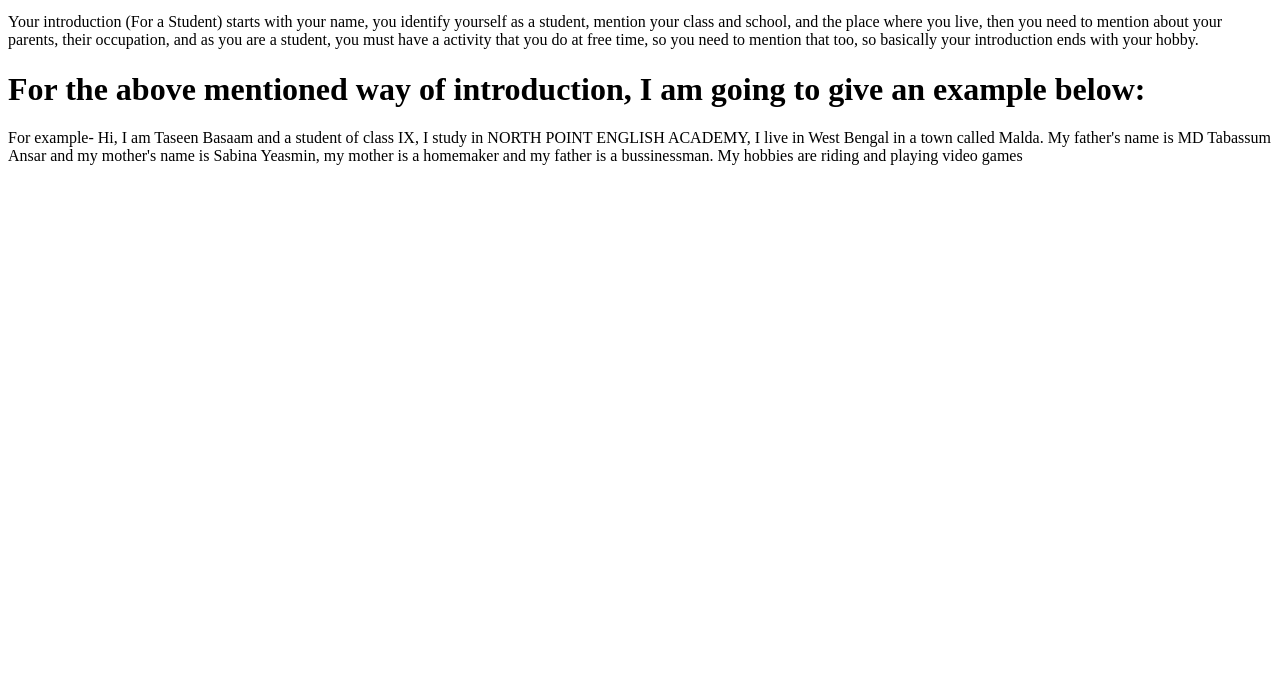
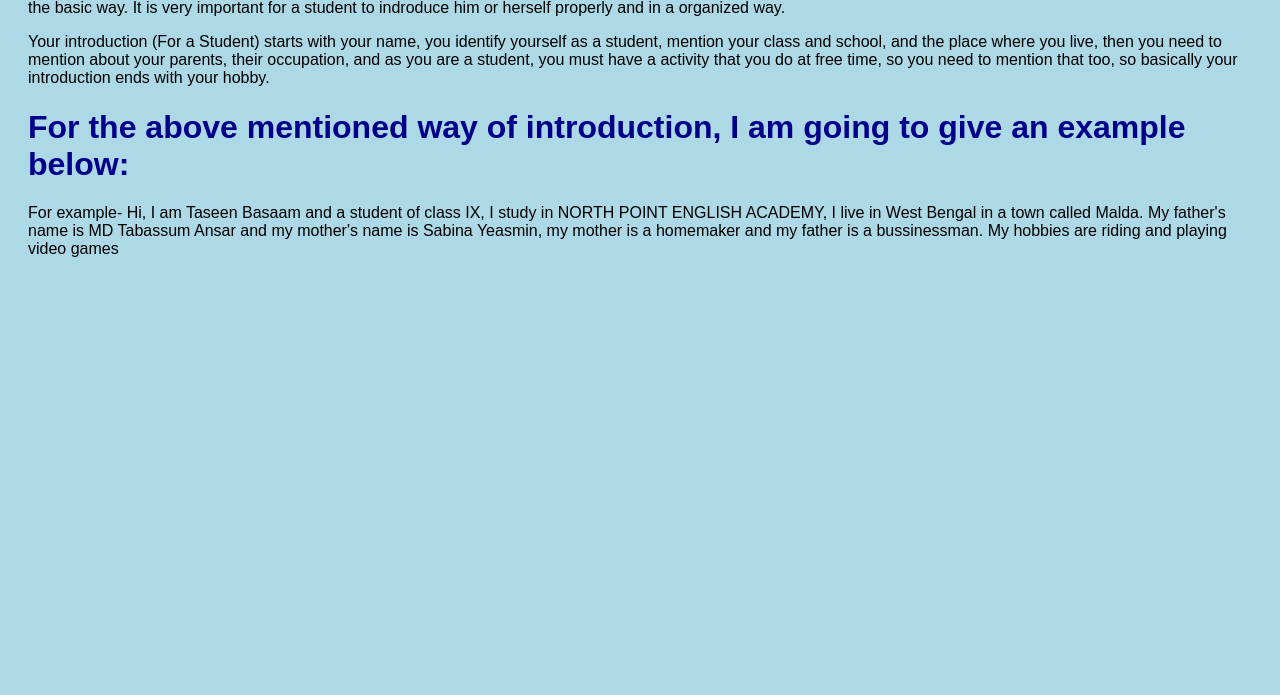
Before and after one commit to Taseen2011/My-website, a plain HTML site: page index.html in a window 1280 px wide. Shown: the part 105-800 px from the top of the page. Drawn offline with Linux system fonts and the light colour scheme.

Commit message:
Enhance index.html with meta tags and styles
Added meta tags for character set, viewport, description, keywords, and author. Updated CSS styles for body and h1 elements.

```diff
--- a/index.html
+++ b/index.html
@@ -2,6 +2,28 @@
   <html>
   <head>
     <title>Introduction</title>
+    <meta charset="UTF-8">
+<meta name="viewport" content="width=device-width, initial-scale=1.0">
+    <meta name="description" content="Learn how to introduce yourself as a student in a simple and clear way.">
+
+<meta name="keywords" content="student introduction, how to introduce yourself, school introduction, class 8">
+
+<meta name="author" content="Taseen Bassam">
+    <style>
+  body {
+    font-family: Arial;
+    background-color: lightblue;
+    padding: 20px;
+  }
+
+  h1 {
+    color: darkblue;
+  }
+      CSS
+  p {
+    font-size: 18px;
+  }
+</style>
   </head>
   <body>
     <h1>How to introduce yourself as a student</h1>
```
